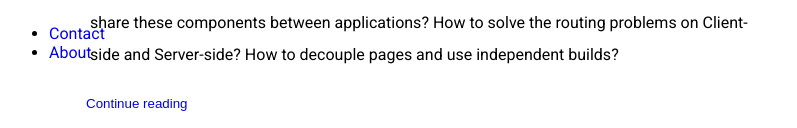
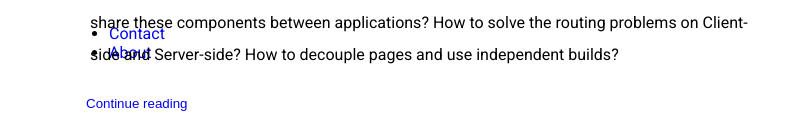
Before and after one commit to AniaJezierska/Blog-Website, a plain HTML site: page index.html in a window 1280 px wide. Shown: the part 1451-1579 px from the top of the page, without its empty margins (40-837 px from the left). Drawn offline with Linux system fonts and the light colour scheme; files that its build step writes are made by us from their sources.

Commit message:
Update bloghomepage.css

```diff
--- a/Styling/bloghomepage.css
+++ b/Styling/bloghomepage.css
@@ -60,6 +60,10 @@
     font-size: 22px;
     margin-bottom: -20px;
     color: solid #e0e0e0;
+}
+
+.nav-bar{
+    padding-left: 60px;
 }
 
 h5{
```
